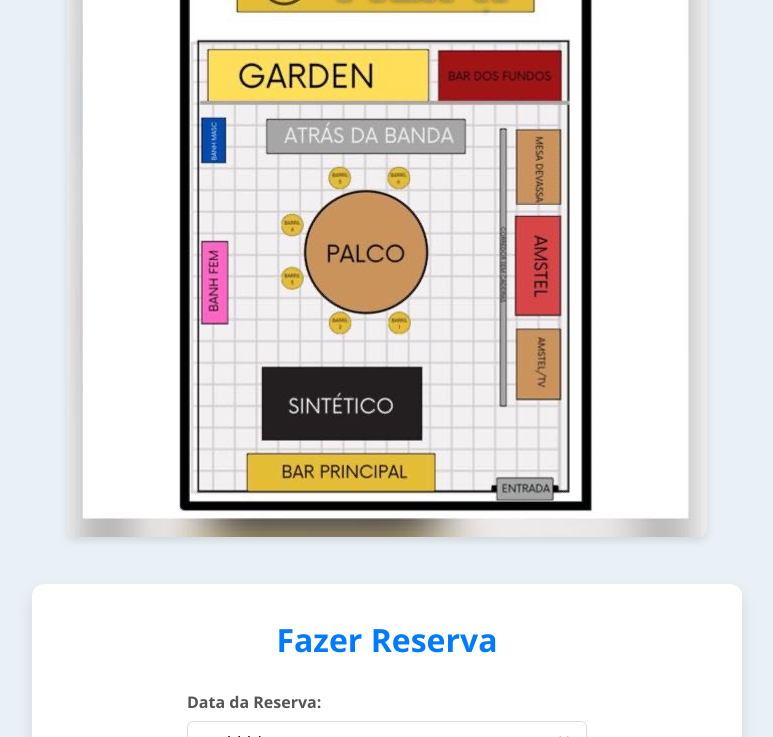
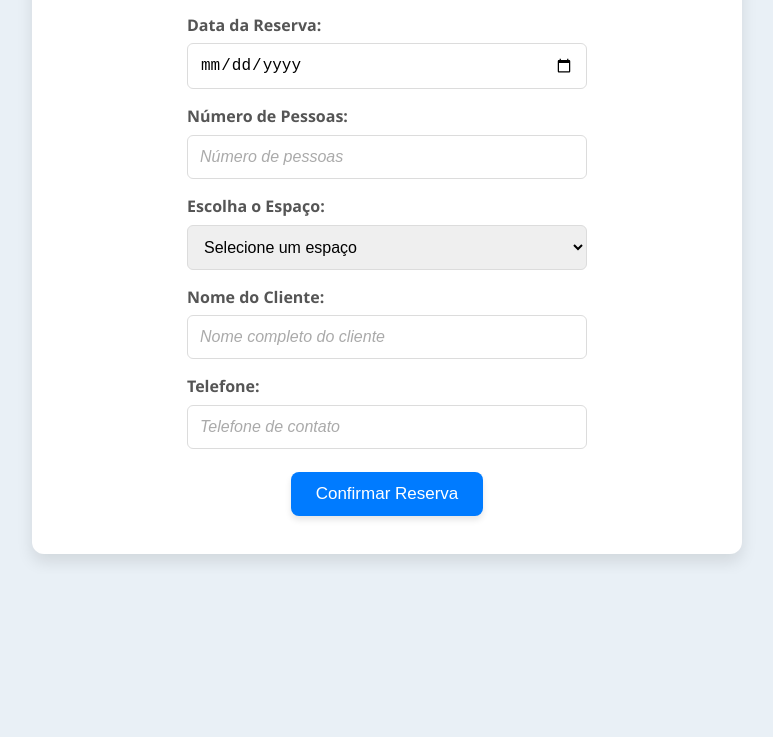
Before and after one commit to luci1508/reservasPIER, a plain HTML site: page index.html in a window 1280 px wide. Shown: the part 431-1168 px from the top of the page, without its empty margins (253-1026 px from the left). After the commit the page ends 1005 px from the top, so only its background shows below. Drawn offline with Linux system fonts and the light colour scheme.

Commit message:
Update index.html

```diff
--- a/index.html
+++ b/index.html
@@ -16,7 +16,6 @@
         <button onclick="mostrar('cancelar')">Cancelar Reserva</button>
     </div>
 
-    <img id="croqui" src="croqui.jpg" alt="Mapa do bar - PIER 41">
 
     <div id="reserva" class="section">
         <h2>Fazer Reserva</h2>
```
